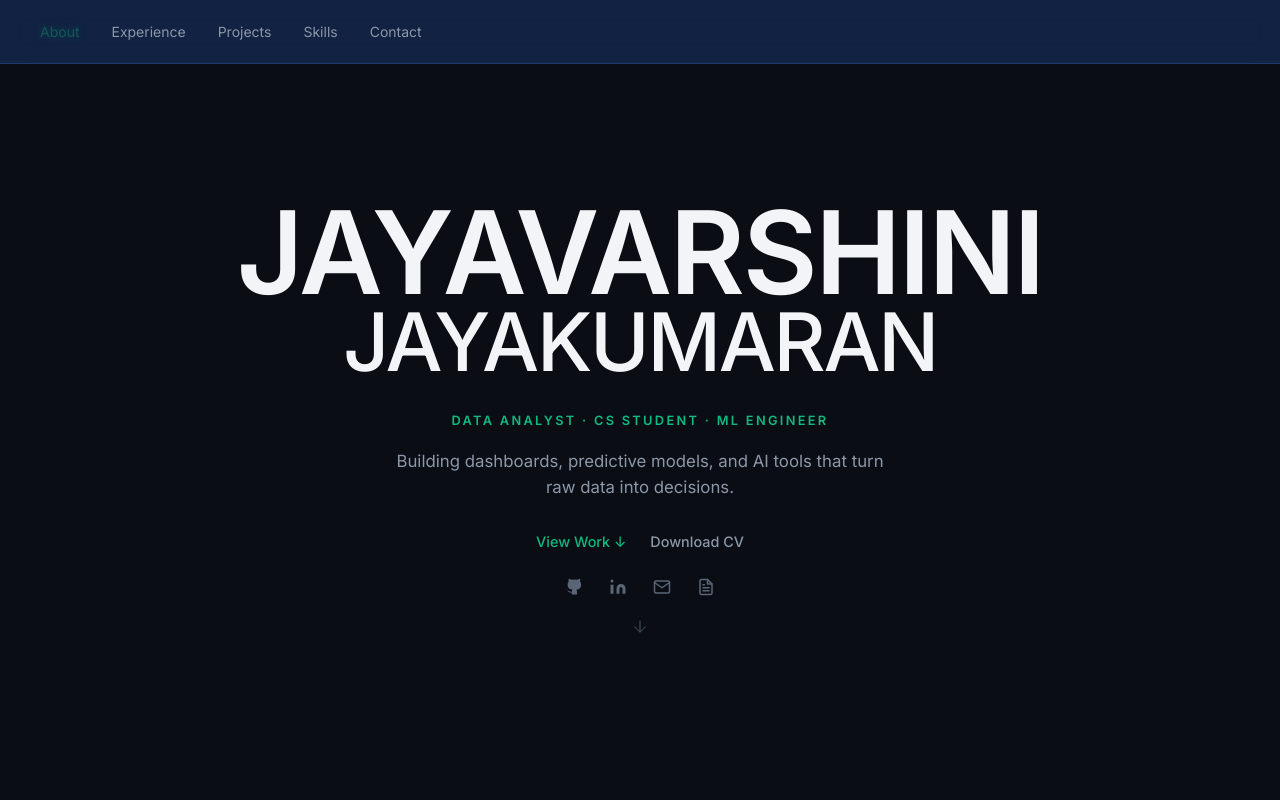
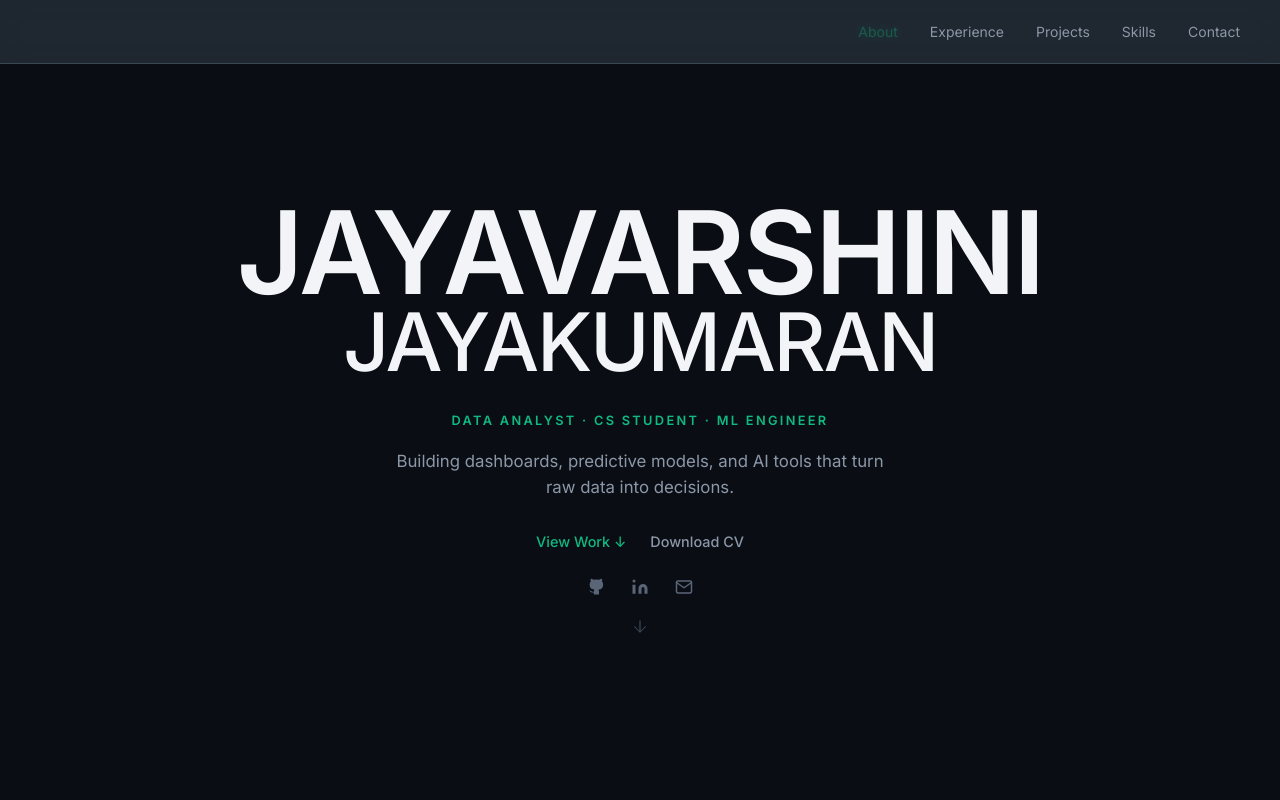
Before and after one commit to Jayavarshini-Jayakumaran/Jayavarshini-Jayakumaran.github.io, a plain HTML site: page index.html in a window 1280 px wide. Shown: the top 800 px of the page. Drawn offline with Linux system fonts and the light colour scheme.

Commit message:
Update index.html

```diff
--- a/index.html
+++ b/index.html
@@ -44,11 +44,11 @@ body{
 nav{
   position:fixed;top:0;left:0;right:0;z-index:200;
   height:64px;
-  display:flex;align-items:center;justify-content:space-between;
+  display:flex;align-items:center;justify-content:flex-end;
   padding:0 2.5rem;
-  background:rgba(20,40,80,0.78);
+  background:rgba(185,220,255,0.12);
   backdrop-filter:blur(12px);
-  border-bottom:1px solid rgba(100,160,255,0.20);
+  border-bottom:1px solid rgba(185,220,255,0.18);
 }
 .nav-avatar{
   width:36px;height:36px;border-radius:50%;
@@ -261,7 +261,7 @@ nav{
   margin-top:auto;
 }
 .proj-big-num{
-  font-size:5rem;font-weight:800;color:var(--bg4);
+  font-size:5rem;font-weight:800;color:var(--white);
   line-height:1;letter-spacing:-.04em;align-self:flex-end;
 }
 .proj-card-right{padding:2rem 2rem 2rem 2rem}
@@ -495,11 +495,7 @@ footer{
     <a href="mailto:jayavarshinijayakumaran11@gmail.com" class="hero-icon hero-icon-stroke" title="Email">
       <svg viewBox="0 0 24 24" fill="none" stroke="currentColor" stroke-width="2" stroke-linecap="round" stroke-linejoin="round"><path d="M4 4h16c1.1 0 2 .9 2 2v12c0 1.1-.9 2-2 2H4c-1.1 0-2-.9-2-2V6c0-1.1.9-2 2-2z"/><polyline points="22,6 12,13 2,6"/></svg>
     </a>
-    <!-- Resume/doc -->
-    <a href="mailto:jayavarshinijayakumaran11@gmail.com" class="hero-icon hero-icon-stroke" title="Resume">
-      <svg viewBox="0 0 24 24" fill="none" stroke="currentColor" stroke-width="2" stroke-linecap="round" stroke-linejoin="round"><path d="M14 2H6a2 2 0 0 0-2 2v16a2 2 0 0 0 2 2h12a2 2 0 0 0 2-2V8z"/><polyline points="14 2 14 8 20 8"/><line x1="16" y1="13" x2="8" y2="13"/><line x1="16" y1="17" x2="8" y2="17"/><polyline points="10 9 9 9 8 9"/></svg>
-    </a>
-  </div>
+    </div>
   <div class="hero-arrow">
     <svg viewBox="0 0 24 24"><line x1="12" y1="5" x2="12" y2="19"/><polyline points="19 12 12 19 5 12"/></svg>
   </div>
```
